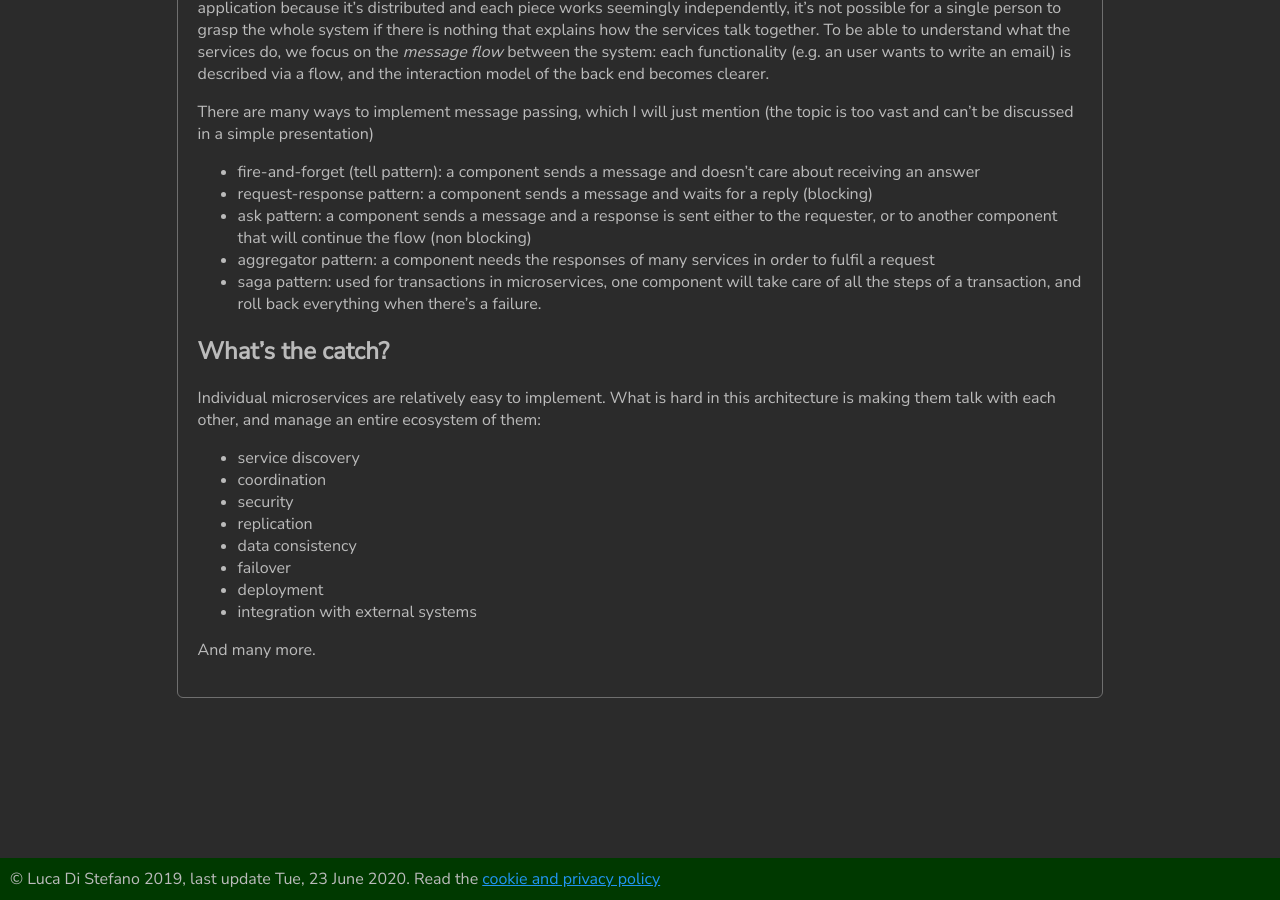
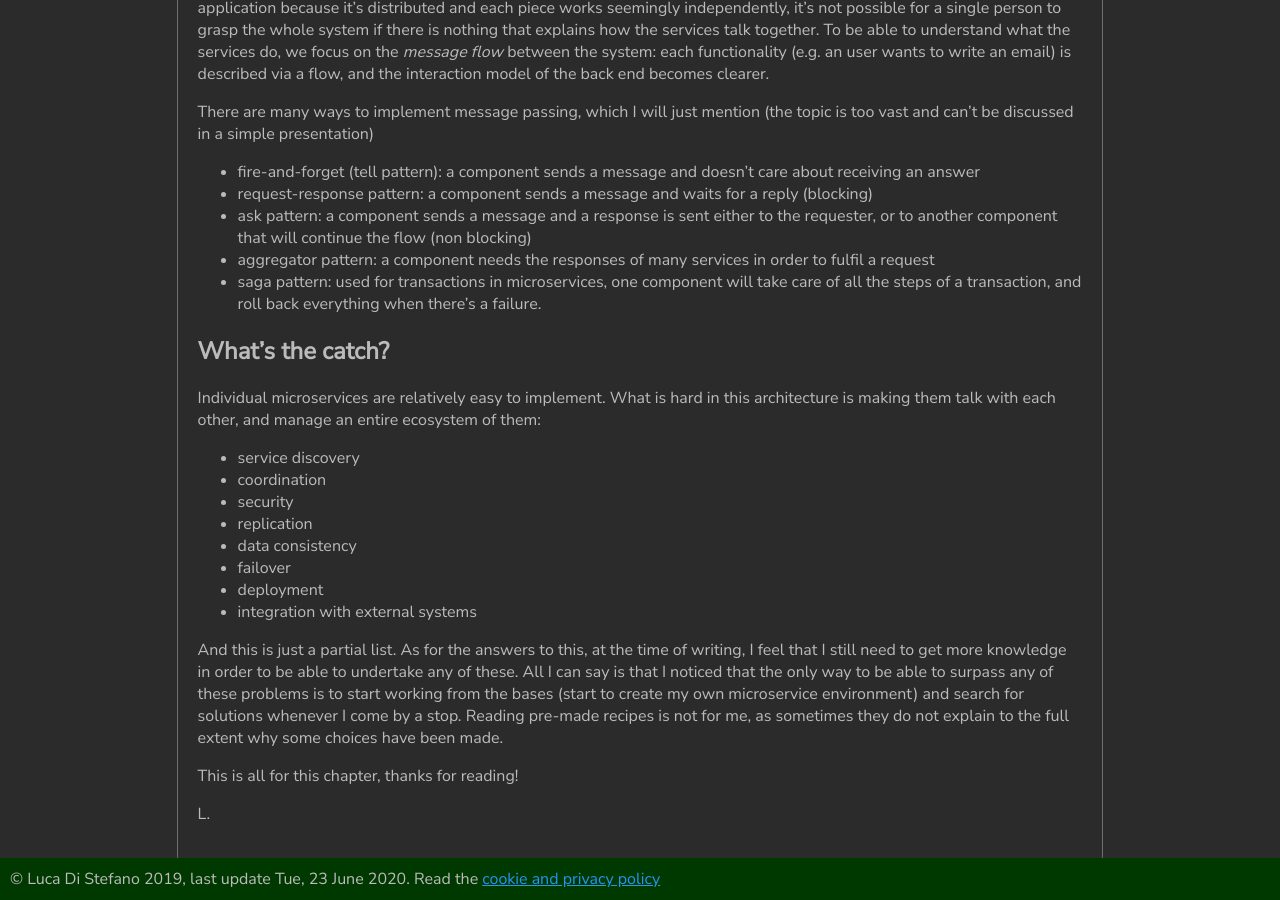
Before and after one commit to LukeDS-it/LukeDS-it.github.io, a Jekyll site: the page built from _posts/2020-06-23-reacting-to-change-microservices.md, in a window 1280 px wide and 900 px high, scrolled down 2741 px. Built offline with Jekyll 4.4.1, drawn with Linux system fonts in a browser that asks for light colours.

Commit message:
finishing the microservice article

```diff
--- a/_posts/2020-06-23-reacting-to-change-microservices.md
+++ b/_posts/2020-06-23-reacting-to-change-microservices.md
@@ -168,7 +168,16 @@ making them talk with each other, and manage an entire ecosystem of them:
 - deployment
 - integration with external systems
 
-And many more.
+And this is just a partial list. As for the answers to this, at the time of writing, I feel that
+I still need to get more knowledge in order to be able to undertake any of these.
+All I can say is that I noticed that the only way to be able to surpass any of these problems is
+to start working from the bases (start to create my own microservice environment) and search
+for solutions whenever I come by a stop. Reading pre-made recipes is not for me, as sometimes
+they do not explain to the full extent why some choices have been made.
+
+This is all for this chapter, thanks for reading!
+
+L.
 
 [1]: https://reactivemanifesto.org
 [2]: https://www.lightbend.com/ebooks/reactive-microservices-architecture-design-principles-for-distributed-systems-oreilly
```
